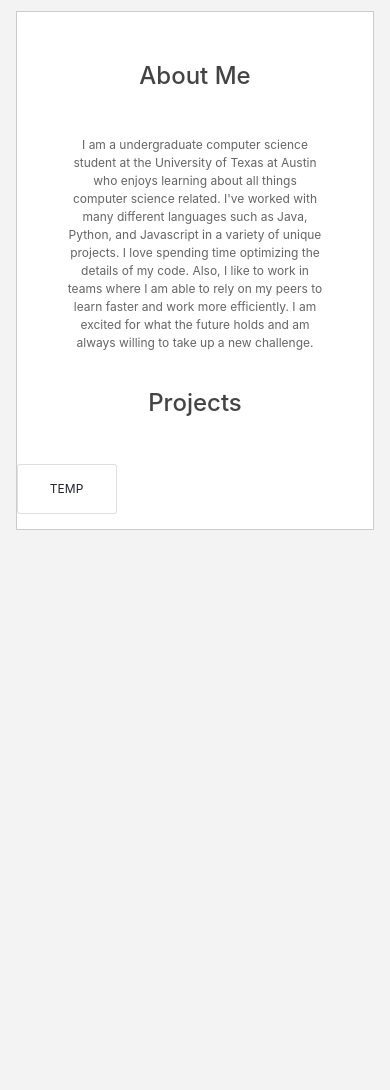
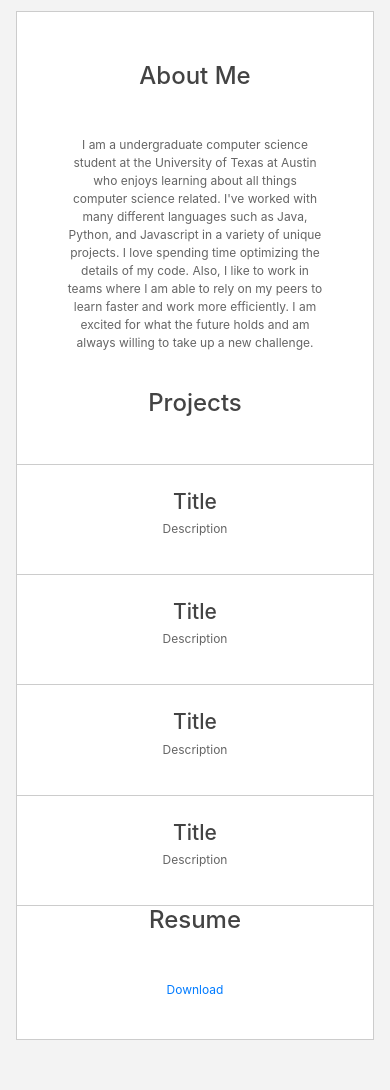
Before and after one commit to danielhcai/personal-website, a plain HTML site: page index.html in a window 390 px wide. Shown: the part 303-1393 px from the top of the page. Before the commit the page ends 883 px from the top, so only its background shows below. Drawn offline with Linux system fonts and the light colour scheme.

Commit message:
Added section for projects

```diff
--- a/index.html
+++ b/index.html
@@ -21,7 +21,7 @@
         <div>
             <header id="navbar-header">
                 <nav class="navbar navbar-expand-lg navbar-light t">
-                    <span id="navbar-name" class="navbar-text bold">Daniel Cai</span>
+                    <span id="navbar-name" class="navbar-text">Daniel Cai</span>
                     <button id="navbar-button" class="navbar-toggler" type="button" data-toggle="collapse" data-target="#navbarSupportedContent" aria-controls="navbarSupportedContent" aria-expanded="false" aria-label="Toggle navigation">
                         <span class="navbar-toggler-icon"></span>
                     </button>
@@ -68,12 +68,33 @@
                 <div class="section-title">
                     <h2> Projects </h2>
                 </div>
-                <div class="grid-container">
-                    <div class="card project-card">
-                        <div class="card-body">
-                            TEMP
-                        </div>
+                <div id="projects">
+                    <div>
+                        <h3> Title </h3>
+                        <p> Description </p>
+                        <a></a>
                     </div>
+                    <div>
+                        <h3> Title </h3>
+                        <p> Description </p>
+                        <a></a>
+                    </div>
+                    <div>
+                        <h3> Title </h3>
+                        <p> Description </p>
+                        <a></a>
+                    </div>
+                    <div>
+                        <h3> Title </h3>
+                        <p> Description </p>
+                        <a></a>
+                    </div>
+                </div>
+                <div class="section-title">
+                    <h2>Resume</h2>
+                </div>
+                <div class="section-body">
+                    <a href="index.html">Download</a>
                 </div>
             </div>
 
--- a/style/styles.css
+++ b/style/styles.css
@@ -42,11 +42,11 @@ p {
     padding-right: 50px;
 }
 
-.navbar-collapse .navbar-nav .nav-link{
+.navbar-collapse > .navbar-nav .nav-link{
     color: #AAAAAA;
 }
 
-.navbar-collapse .navbar-nav .nav-link:hover{
+.navbar-collapse > .navbar-nav .nav-link:hover{
     color: #A3D5FF;
 }
 
@@ -86,6 +86,7 @@ p {
     color: #656565;
     padding-right: 10px;
     letter-spacing: 3px;
+    font-weight: 500;
 }
 
 #navbar-button {
@@ -105,6 +106,38 @@ p {
     padding-top: 100px;
     padding-bottom: 50px;
     white-space: nowrap;
+}
+
+#projects {
+    display: flex;
+    flex-wrap: wrap;
+    align-items: stretch;
+    width: 100%;
+    padding: 0;
+}
+
+#projects > * {
+    flex-shrink: 1;
+    flex-grow: 0;
+}
+
+#projects > div {
+    width: 50%;
+    padding: 2rem;
+    border-color: #CCCCCC;
+    border-style: solid;
+    border-left-width: 1px;
+    border-top-width: 0px;
+    border-right-width: 0px;
+    border-bottom-width: 1px;
+}
+
+#projects > div:nth-child(2n-1) {
+    border-left-width: 0px;
+}
+
+#projects > div:nth-child(-n+2) {
+    border-top-width: 1px;
 }
 
 @media only screen and (max-width: 1600px) {
@@ -147,6 +180,30 @@ p {
     header {
         font-size: 12px;
     }
+
+    #projects > div{
+        width: 100%;
+        border-left-width: 0px;
+        border-top-width: 0px;
+        border-right-width: 0px;
+        border-bottom-width: 1px;
+    }
+
+    #projects > div:nth-child(2n-1) {
+        border-left-width: 0px;
+    }
+
+    #projects > div:nth-child(2n) {
+        border-left-width: 0px;
+    }
+
+    #projects > div:nth-child(-n+2) {
+        border-top-width: 1px;
+    }
+
+    #projects > div:nth-child(2) {
+        border-top-width: 0px;
+    }
 }
 
 @media only screen and (max-width: 576px) {
```
